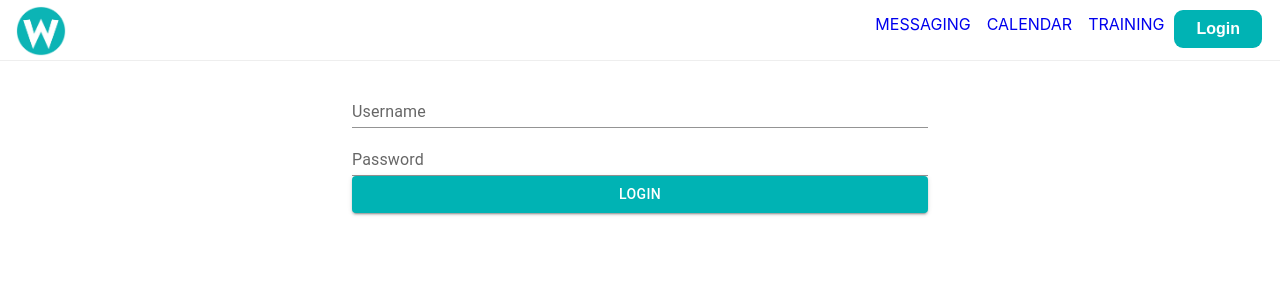
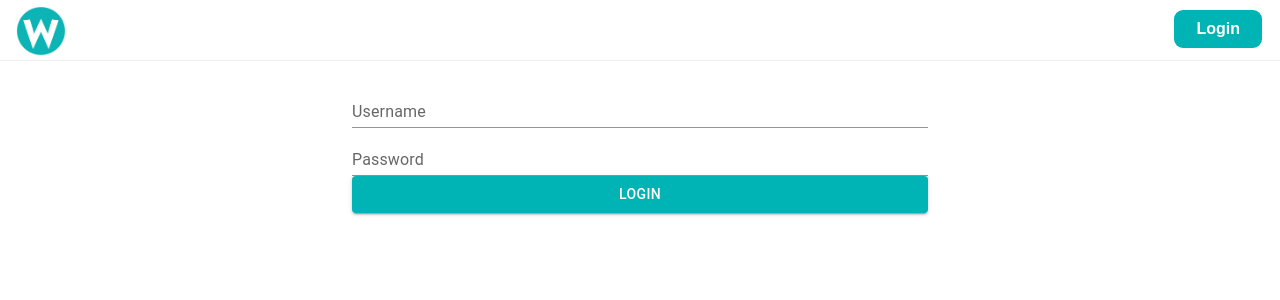
Before and after one commit to InceptionUProject3/Wink, a React (Create React App) app: page /login in a window 1280 px wide. Shown: the top 300 px of the page. Built offline with nearby package versions, Linux system fonts and the light colour scheme; no server answers.

Commit message:
Updated Navbar so it only displays if logged in

```diff
--- a/src/components/navbar/Navbar.jsx
+++ b/src/components/navbar/Navbar.jsx
@@ -15,7 +15,7 @@ const Navbar = () => {
           <img className="wink" src={wink} alt="" width="50" />
         </h1>
         <ul>
-        {loggedInUser &&
+          {loggedInUser && (
             <li>
               <p>
                 <a className="menu" href="/">
@@ -23,7 +23,8 @@ const Navbar = () => {
                 </a>
               </p>
             </li>
-}
+          )}
+          {loggedInUser && (
             <li>
               <p>
                 <a className="menu" href="/messaging">
@@ -31,6 +32,8 @@ const Navbar = () => {
                 </a>
               </p>
             </li>
+          )}
+          {loggedInUser && (
             <li>
               <p>
                 <a className="menu" href="/">
@@ -38,6 +41,8 @@ const Navbar = () => {
                 </a>
               </p>
             </li>
+          )}
+          {loggedInUser && (
             <li>
               <p>
                 <a className="menu" href="/">
@@ -45,6 +50,8 @@ const Navbar = () => {
                 </a>
               </p>
             </li>
+          )}
+
           <li>
             <p>
               <div>
@@ -55,10 +62,7 @@ const Navbar = () => {
                   </a>
                 )}
                 {loggedInUser && (
-                  <button
-                    className="btn"
-                    onClick={() => auth.logout()}
-                  >
+                  <button className="btn" onClick={() => auth.logout()}>
                     Logout
                   </button>
                 )}
```
Lines whose indentation alone changed are shown as unchanged.
